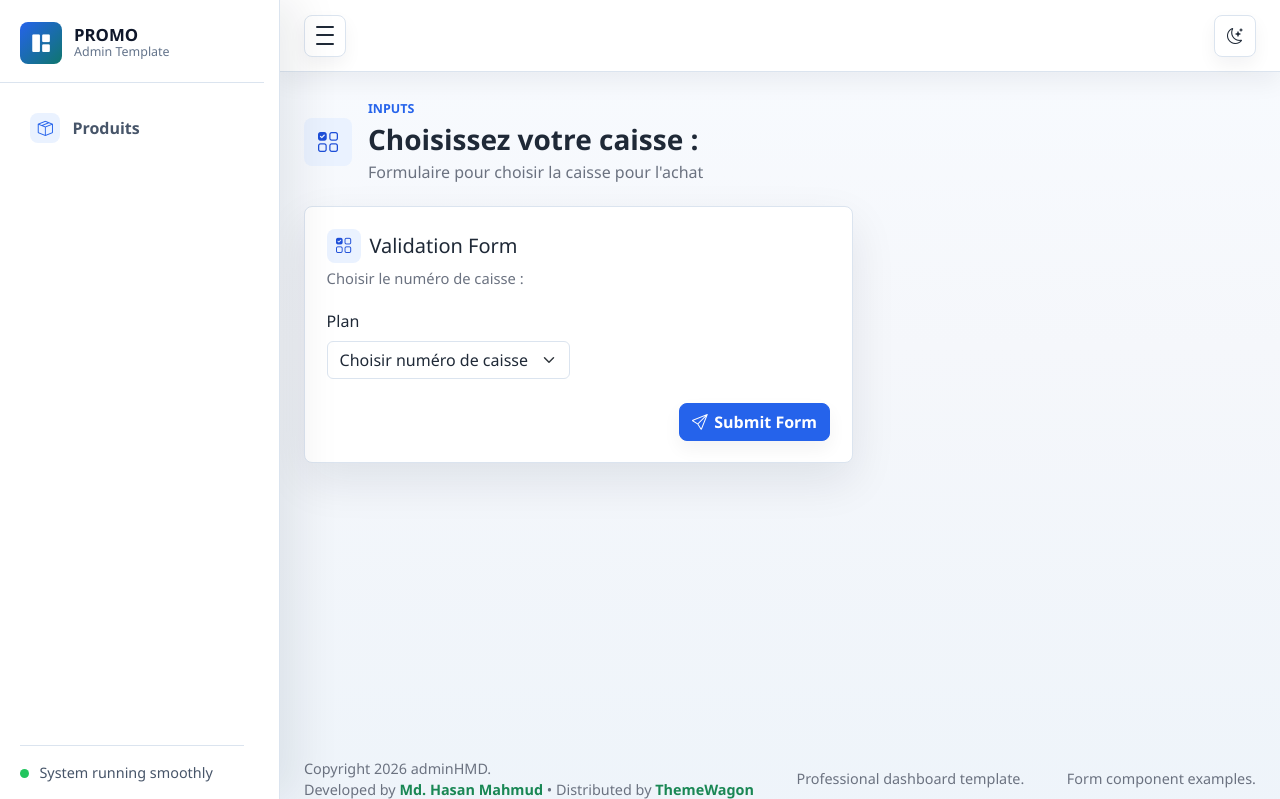
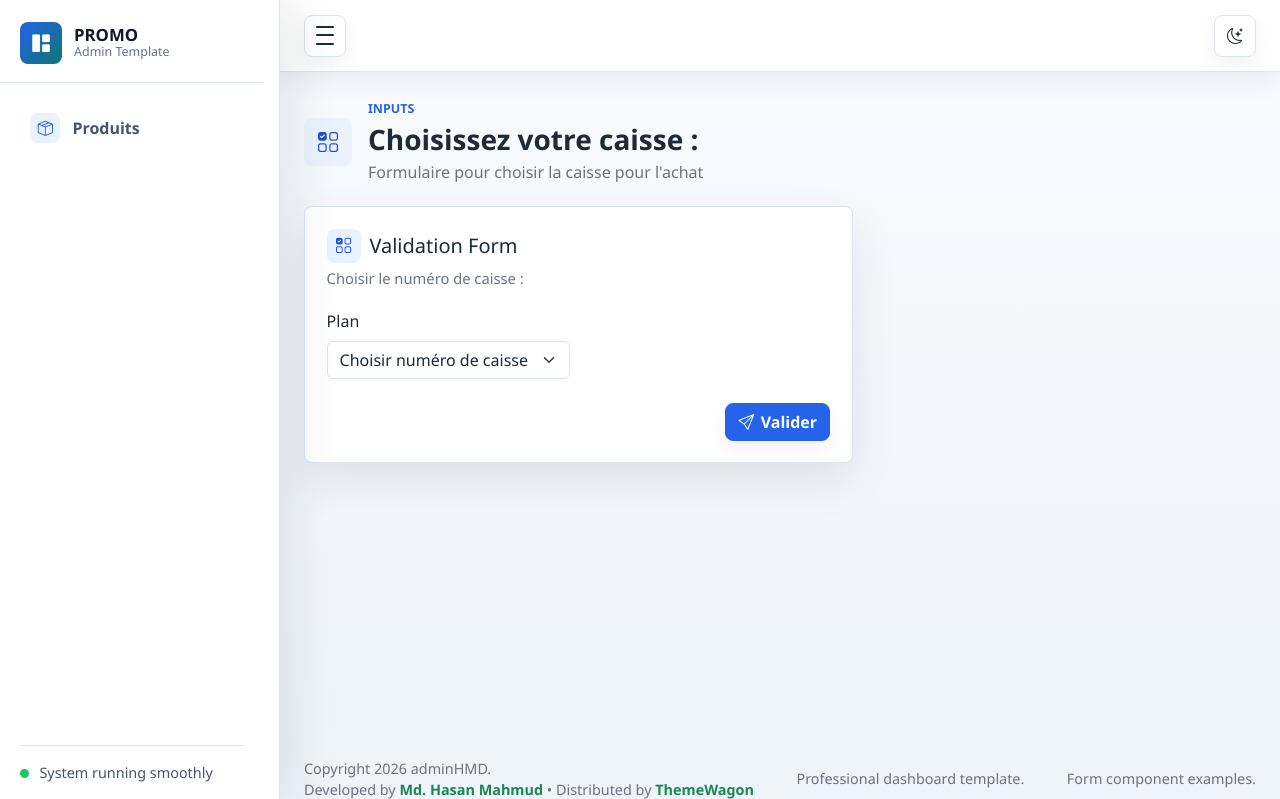
Before and after one commit to Tsimbina/Promo, a CodeIgniter 4 app: template app/Views/caisses/index.php in a window 1280 px wide. Shown: the top 799 px of the page. Run offline with PHP 8.4 and a stand-in for CodeIgniter, Linux system fonts and the light colour scheme; the template is opened without the code that fills it, so the values that code supplies are empty; some libraries are stand-ins or nearby versions.

Commit message:
[fix] : fixer les text des boutons

```diff
--- a/app/Views/caisses/index.php
+++ b/app/Views/caisses/index.php
@@ -96,13 +96,13 @@
                                             <option>C002</option>
                                             <option>C003</option>
                                         </select>
-                                        <div class="invalid-feedback">Choose a plan.</div>
+                                        <div class="invalid-feedback">Choisisser le numéro de caisse</div>
                                     </div>
 
 
                                 </div>
                                 <div class="d-flex justify-content-end mt-4"><button class="btn btn-primary"
-                                        type="submit"><i class="bi bi-send" aria-hidden="true"></i> Submit Form</button>
+                                        type="submit"><i class="bi bi-send" aria-hidden="true"></i>Valider</button>
                                 </div>
                             </form>
                         </div>
```
